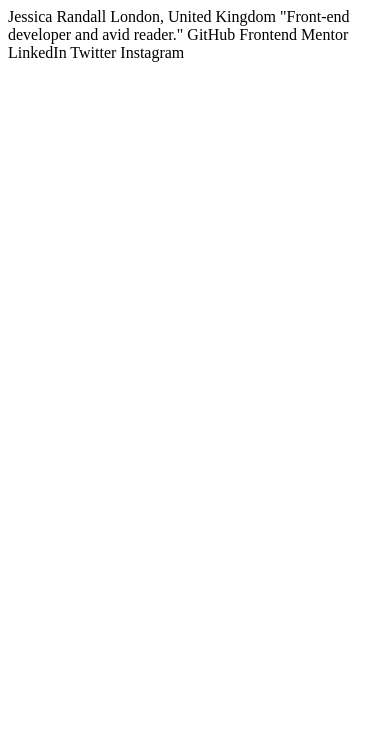
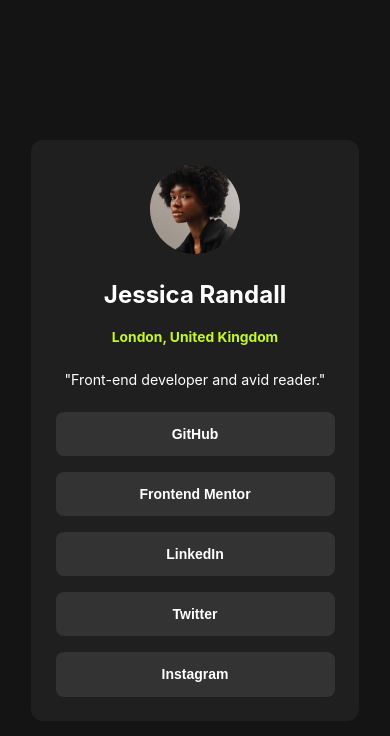
Before and after one commit to LMCyber/fm-social-link-profile, a plain HTML site: page index.html in a window 390 px wide. Drawn offline with Linux system fonts and the light colour scheme.

Commit message:
Mobile design done

```diff
--- a/css/styles.css
+++ b/css/styles.css
@@ -1,2 +1,80 @@
+@font-face {
+  font-family: 'Inter';
+  src: local('Inter') url('../assets/fonts/Inter-VariableFont_slnt\,wght.ttf');
+}
 :root {
+  --primaryFont: 'Inter', sans-serif;
+
+  --Green: hsl(75, 94%, 57%);
+  --White: hsl(0, 0%, 100%);
+  --Grey: hsl(0, 0%, 20%);
+  --darkGrey: hsl(0, 0%, 12%);
+  --offBlack: hsl(0, 0%, 8%);
 }
+
+html {
+  box-sizing: border-box;
+  font-size: 62.5%;
+}
+
+*,
+*::before,
+*::after {
+  box-sizing: border-box;
+}
+
+body {
+  font-family: var(--primaryFont);
+  background-color: var(--offBlack);
+  height: 100vh;
+  display: grid;
+  place-content: center;
+}
+
+.main {
+  background-color: var(--darkGrey);
+  padding: 24px;
+  display: flex;
+  flex-direction: column;
+  align-items: center;
+  gap: 16px;
+  width: 328px;
+  height: 581px;
+  border-radius: 12px;
+}
+
+.avatar {
+  width: 90px;
+  height: 90px;
+  border-radius: 100%;
+  margin-bottom: 10px;
+}
+
+.name {
+  color: var(--White);
+  font-size: 24px;
+  margin: 0 0 -6px 0;
+}
+
+.nationality {
+  color: var(--Green);
+  font-size: 13.8px;
+  margin: 10px;
+}
+
+.content {
+  color: var(--White);
+  font-size: 14.2px;
+  margin: 0 0 8px 0;
+}
+
+.social__btn {
+  width: 279px;
+  height: 45px;
+  background-color: var(--Grey);
+  color: var(--White);
+  border: none;
+  border-radius: 8px;
+  font-size: 14px;
+  font-weight: 600;
+}
--- a/index.html
+++ b/index.html
@@ -13,20 +13,24 @@
     />
 
     <title>Frontend Mentor | Social links profile</title>
-
-    <!-- Feel free to remove these styles or customise in your own stylesheet 👍 -->
-    <style>
-      .attribution {
-        font-size: 11px;
-        text-align: center;
-      }
-      .attribution a {
-        color: hsl(228, 45%, 44%);
-      }
-    </style>
+    <link rel="preload" href="css/normalize.css" as="style" />
+    <link rel="stylesheet" href="css/styles.css" />
   </head>
   <body>
-    Jessica Randall London, United Kingdom "Front-end developer and avid
-    reader." GitHub Frontend Mentor LinkedIn Twitter Instagram
+    <main class="main">
+      <img
+        class="avatar"
+        src="assets/images/avatar-jessica.jpeg"
+        alt="Avatar image"
+      />
+      <h1 class="name">Jessica Randall</h1>
+      <h2 class="nationality">London, United Kingdom</h2>
+      <p class="content">"Front-end developer and avid reader."</p>
+      <button class="social__btn">GitHub</button>
+      <button class="social__btn">Frontend Mentor</button>
+      <button class="social__btn">LinkedIn</button>
+      <button class="social__btn">Twitter</button>
+      <button class="social__btn">Instagram</button>
+    </main>
   </body>
 </html>
```
Also changed, not shown: 1 other file.
